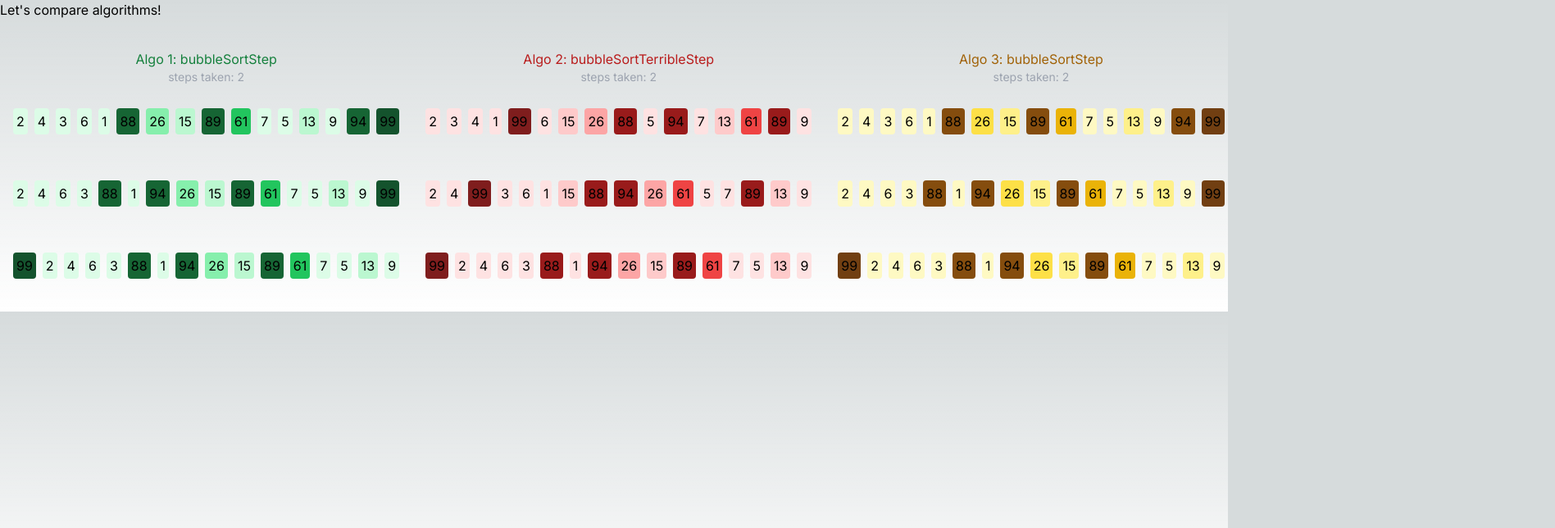
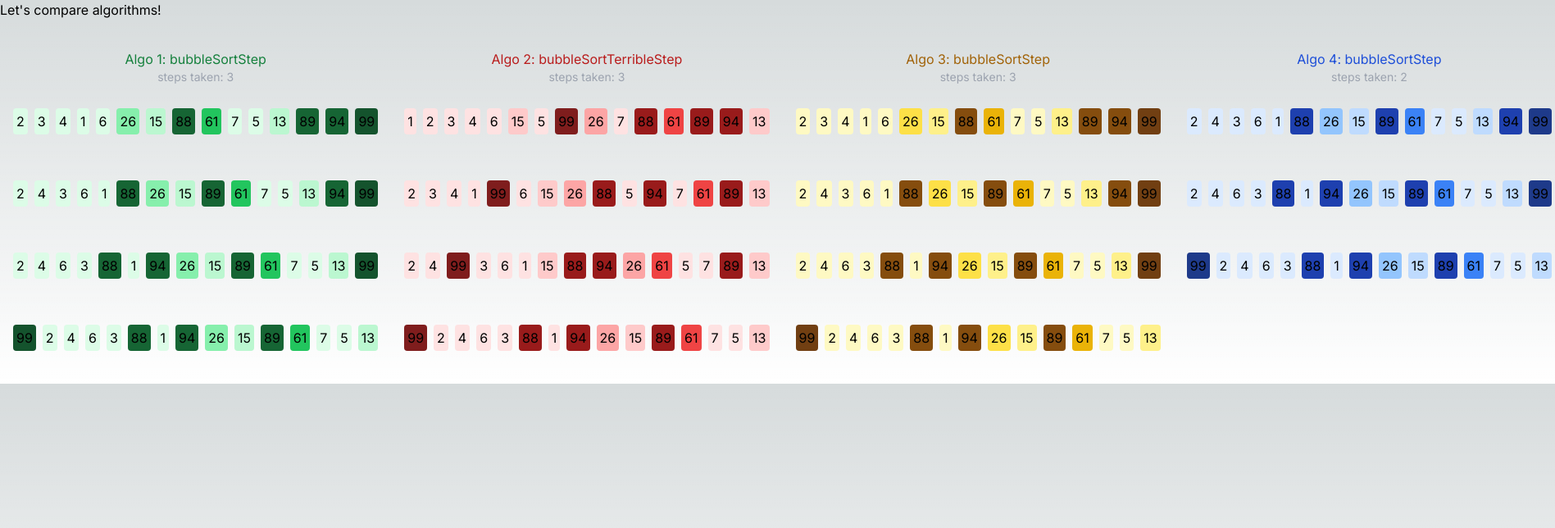
Before and after one commit to yablochko8/algo-visualize, a Next.js app: page / in a window 1280 px wide. Shown: the top 644 px of the page at 82% size, 1897 px wide, since content can reach past the window. Built offline with nearby package versions, Linux system fonts and the light colour scheme.

Commit message:
cycle through tests using globalStep

```diff
--- a/src/algorithms/bubbleSortTerrible.ts
+++ b/src/algorithms/bubbleSortTerrible.ts
@@ -36,7 +36,7 @@ export const bubbleSortTerribleStep = (
     }
   }
 
-  for (let i = 0; i < arr.length - 3; i = i + 3) {
+  for (let i = 0; i <= arr.length - 3; i = i + 3) {
     const element1 = newArray[i];
     const element2 = newArray[i + 1];
 
--- a/src/app/page.tsx
+++ b/src/app/page.tsx
@@ -1,6 +1,6 @@
 "use client"
 
-import { useEffect, useState } from "react";
+import React, { useEffect, useState } from "react";
 import { bubbleSortStep } from "@/algorithms/bubbleSortWithCallback";
 import { bubbleSortTerribleStep } from "@/algorithms/bubbleSortTerrible";
 
@@ -28,7 +28,29 @@ import { bubbleSortTerribleStep } from "@/algorithms/bubbleSortTerrible";
 const algoColors = ["green", "red", "yellow", "blue"]
 
 
-const INITIAL_ARRAY = [99, 2, 4, 6, 3, 88, 1, 94, 26, 15, 89, 61, 7, 5, 13, 9]
+const INITIAL_ARRAY = [99, 2, 4, 6, 3, 88, 1, 94, 26, 15, 89, 61, 7, 5, 13]
+
+const initiateAlgoResults = (howManyAlgos: number): number[][][] => {
+  const result: number[][][] = [];
+  for (let i = 0; i < howManyAlgos; i++) {
+    result.push([[...INITIAL_ARRAY]]);
+  }
+  return result;
+}
+
+const createBlankAlgoStats = (): algoStats => {
+  return {
+    stepsTaken: 0,
+    timeTaken: 0
+  };
+}
+const initiateAlgoStats = (howManyAlgos: number): algoStats[] => {
+  const result: algoStats[] = [];
+  for (let i = 0; i < howManyAlgos; i++) {
+    result[i] = createBlankAlgoStats()
+  }
+  return result;
+}
 
 const altSortAlgo2 = bubbleSortStep
 
@@ -37,12 +59,6 @@ type algoStats = {
   timeTaken: number;
 }
 
-const createBlankAlgoStats = (): algoStats => {
-  return {
-    stepsTaken: 0,
-    timeTaken: 0
-  };
-}
 
 
 const normalizedElement = (element: number, array: number[]) => {
@@ -54,64 +70,104 @@ const normalizedElement = (element: number, array: number[]) => {
 }
 
 export default function Home() {
-  const [algoResults, setAlgoResults] = useState<number[][][]>([[INITIAL_ARRAY], [INITIAL_ARRAY], [INITIAL_ARRAY]])
+  const algos = [bubbleSortStep, bubbleSortTerribleStep, altSortAlgo2, altSortAlgo2]
 
-  const [algoStats, setAlgoStats] = useState<algoStats[]>([createBlankAlgoStats(), createBlankAlgoStats(), createBlankAlgoStats()])
+  const [algoResults, setAlgoResults] = useState<number[][][]>(initiateAlgoResults(algos.length))
+  const [algoStats, setAlgoStats] = useState<algoStats[]>(initiateAlgoStats(algos.length))
 
-  const algos = [bubbleSortStep, bubbleSortTerribleStep, altSortAlgo2]
+  const [globalStep, setGlobalStep] = useState<number>(0)
 
-  // const sortedArray = bubbleSort(startingArray)
 
-  useEffect(() => {
 
-    for (let i = 0; i < algos.length; i++) {
-
-      // Run the algorithm. Most recent results are at the beginning of that algo's array
+  const oneAlgoCycle = (i: number) => {
     const algoFunction = algos[i]
     const oneStepResult = algoFunction(algoResults[i][0])
+    if (oneStepResult.hasChanged) {
 
       // Create container for new results, and add latest result in
       const newResults = [...algoResults]
       newResults[i].unshift(oneStepResult.array)
 
       // Update global result set each time a single algo has new results
-      if (oneStepResult.hasChanged) {
       const newAlgoStats = algoStats
       newAlgoStats[i].stepsTaken += 1
       setAlgoStats(newAlgoStats)
-        setTimeout(() => { setAlgoResults(newResults) }, 2000)
+      setAlgoResults(newResults)
+    }
   }
 
+
+  useEffect(() => {
+    for (let i = 0; i < algos.length; i++) {
+      // we should not run all of these at the same time
+      if (globalStep % algos.length === i) {
+        oneAlgoCycle(i)
       }
+    }
+    setTimeout(() => setGlobalStep(globalStep + 1), 500)
 
-  }, [algoResults])
+  }, [globalStep])
+
+  // useEffect(() => {
+
+  //   for (let i = 0; i < algos.length; i++) {
+
+  //     // Run the algorithm. Most recent results are at the beginning of that algo's array
+  //     const algoFunction = algos[i]
+  //     const oneStepResult = algoFunction(algoResults[i][0])
+
+  //     if (oneStepResult.hasChanged) {
+
+  //       // Create container for new results, and add latest result in
+  //       const newResults = [...algoResults]
+  //       newResults[i].unshift(oneStepResult.array)
+
+  //       // Update global result set each time a single algo has new results
+  //       const newAlgoStats = algoStats
+  //       newAlgoStats[i].stepsTaken += 1
+  //       setAlgoStats(newAlgoStats)
+  //       setTimeout(() => { setAlgoResults(newResults) }, 2000)
+  //     }
+
+  //   }
+
+  // }, [algoResults])
 
   return (
     <div>
       <h2>Let's compare algorithms!</h2>
       <br />
       <div className="flex flex-row">
-        {algoResults.map((algoResultSet, index) => {
-          const algoColor = algoColors[index]
+        {algoResults.map((algoResultSet, algoNum) => {
+          const algoColor = algoColors[algoNum]
           return (
             <>
               <div className="flex flex-col m-3">
                 <div className={`flex flex-row justify-center text-${algoColor}-700`}>
-                  Algo {index + 1}: {algos[index].name}
+                  Algo {algoNum + 1}: {algos[algoNum].name}
                 </div>
                 <div className={`flex flex-row justify-center text-gray-400 text-sm`}>
-                  steps taken: {algoStats[index].stepsTaken}
+                  steps taken: {algoStats[algoNum].stepsTaken}
                 </div>
 
 
-                {algoResultSet.map((singleArray) => {
+                {algoResultSet.map((singleArray, testCycleNum) => {
+                  // testCycleNum is 0 for most recent, 1 for second most recent etc
+                  // a testCycle of number 3 (ie 4th result) in a set of length 4 will
+                  // NOT have an antecedent. Hence testCycle needs to be at smaller
+                  // than length - 1
+                  const testHasAntecedent = (testCycleNum < algoResults[algoNum].length - 1)
+
                   return (
                     <>
                       <br />
                       <div className="flex flex-row">
 
-                        {singleArray.map((element) => {
+                        {singleArray.map((element, elementIndex) => {
                           const normElement = normalizedElement(element, singleArray)
+
+                          // const elementHasChanged = (testHasAntecedent && elementIndex[testCycleNum][elementIndex] != )
+
                           return (
                             <span className={`flex flex-col justify-center m-1 p-1 bg-${algoColor}-${normElement}00 rounded`}>
                               {element}
@@ -126,36 +182,9 @@ export default function Home() {
                 )
                 }
 
-
-
-
-
-
-
               </div>
 
-
-
-
-
-
-
-
-
-
-
-
-
-
-
-
-
-
-
             </>
-
-
-
 
           )
         })}
```
Lines whose indentation alone changed are shown as unchanged.
